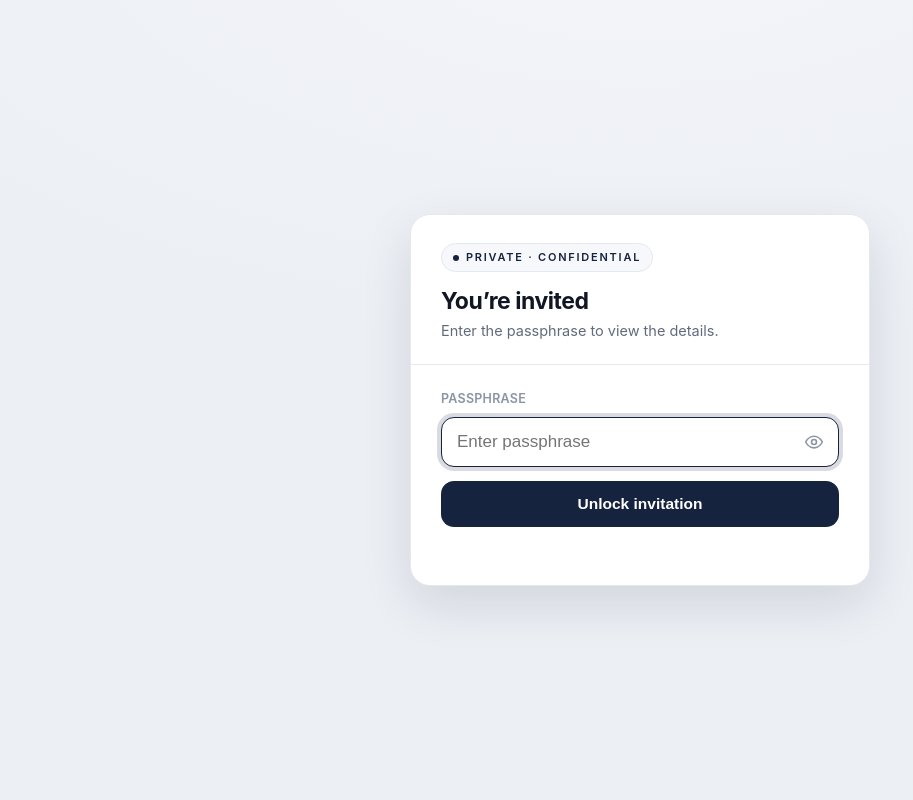
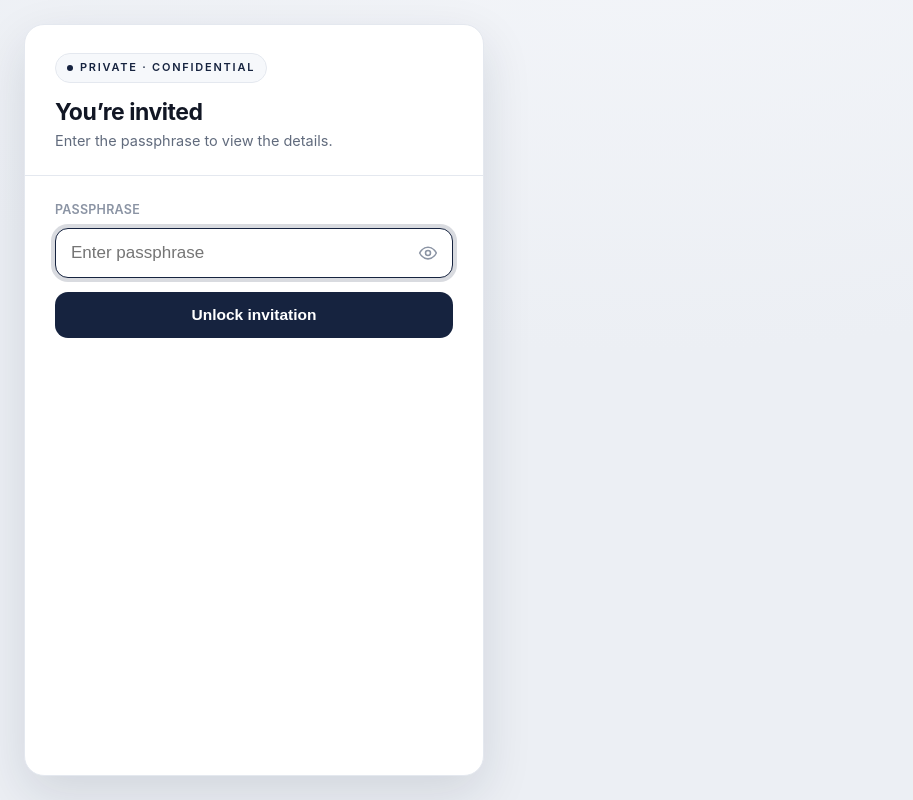
Before and after one commit to ECN9999/evt-2608, a plain HTML site: page index.html in a window 1280 px wide. Shown: the whole page, without its empty margins (0-913 px from the left). Drawn offline with Linux system fonts and the light colour scheme.

Commit message:
Update index.html

```diff
--- a/index.html
+++ b/index.html
@@ -16,7 +16,7 @@
   body{
     font-family:-apple-system,BlinkMacSystemFont,"Segoe UI",Inter,Roboto,Helvetica,Arial,sans-serif;
     background:radial-gradient(120% 90% at 50% -10%, #f3f5f9 0%, var(--bg) 60%);
-    color:var(--ink); min-height:100dvh; display:flex; align-items:center; justify-content:center;
+    color:var(--ink); min-height:100dvh; display:flex; margin:auto;
     padding:24px; -webkit-font-smoothing:antialiased; line-height:1.55;
   }
   .card{
```
